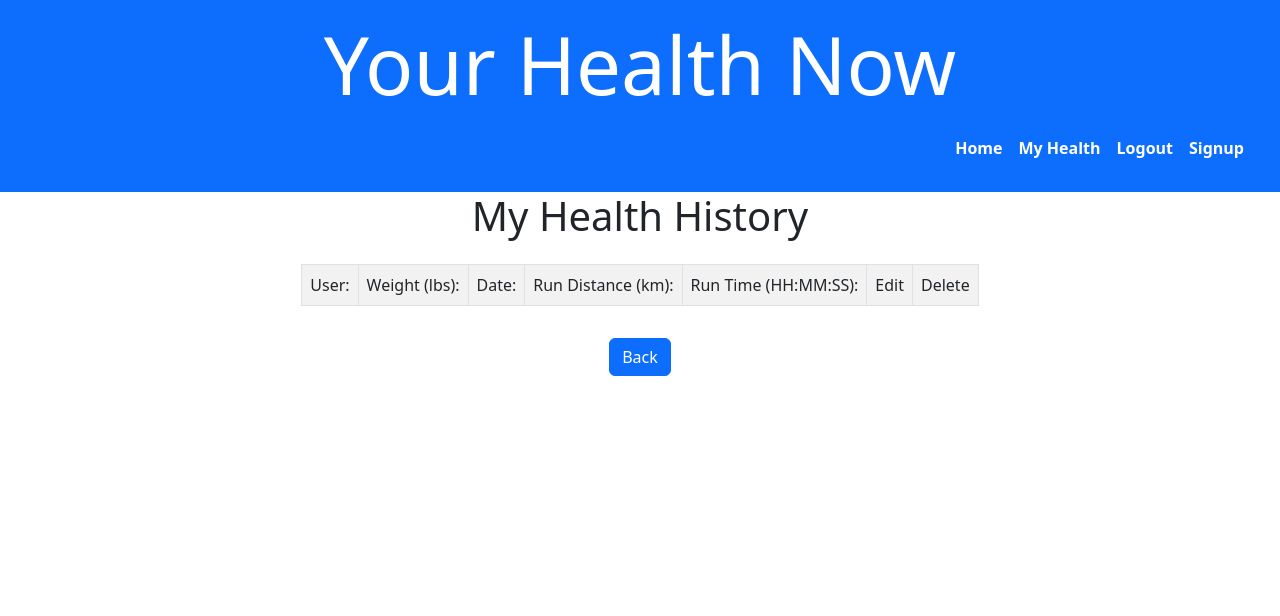
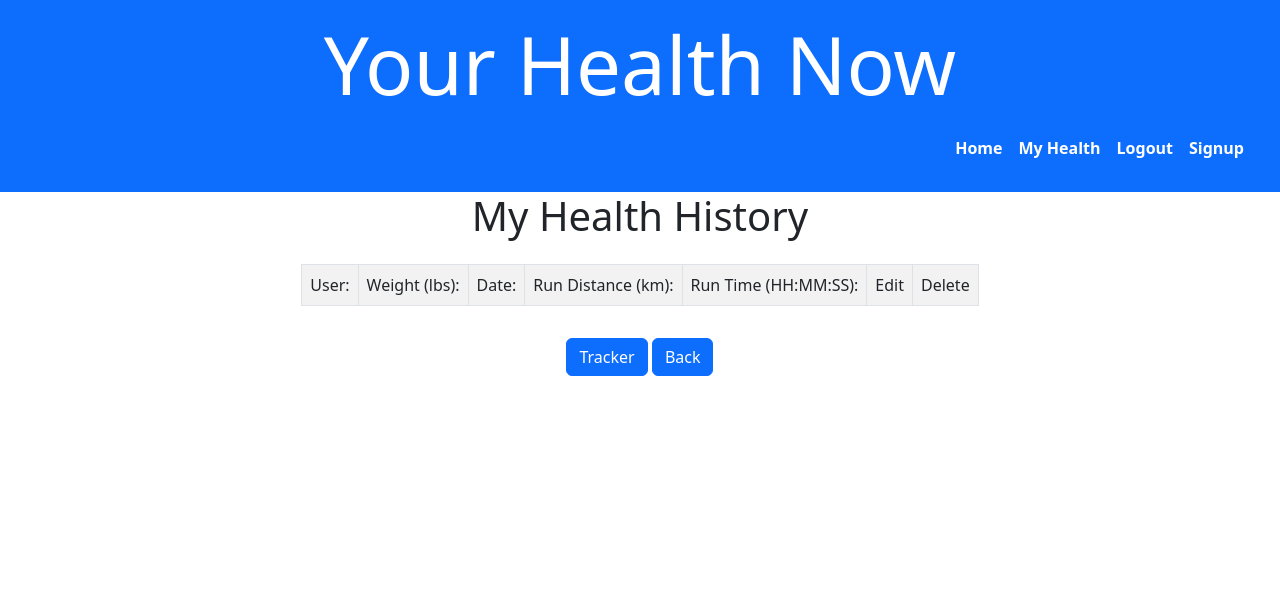
Before and after one commit to BenD2525/Your-Health-Now, a Django app: page /MyHealth/history in a window 1280 px wide. Shown: the top 616 px of the page. Run offline with Django 3.2, Linux system fonts and the light colour scheme; the visitor is signed in with stand-in values (Sample User, id 1); data that the repository does not hold is empty; some libraries are stand-ins or nearby versions.

Commit message:
Add tracker page

```diff
--- a/HealthHub/templates/health_hub_history.html
+++ b/HealthHub/templates/health_hub_history.html
@@ -47,6 +47,7 @@
             </table>
         </div>
     </div>
+    <a href="{% url 'HealthHub:health_hub_tracker' %}" class="btn btn-primary">Tracker</a>
     <a href="{% url 'HealthHub:health_hub' %}" class="btn btn-primary">Back</a>
 </div>
 {% endblock content %}
--- /dev/null
+++ b/HealthHub/templates/health_hub_tracker.html
@@ -0,0 +1,6 @@
+{% extends 'base.html' %}
+{% load static %}
+
+{% block content %}
+<p>tracker</p>
+{% endblock content %}
--- a/HealthHub/urls.py
+++ b/HealthHub/urls.py
@@ -8,6 +8,7 @@ app_name = 'HealthHub'
 urlpatterns = [
     path('', views.home, name='home'),
     path('MyHealth/', views.health_hub, name='health_hub'),
+    path('MyHealth/history/tracker', views.health_hub_tracker, name='health_hub_tracker'),
     path('MyHealth/update', views.UpdateHealth.as_view(), name='health_hub_update'),
     path('MyHealth/history', views.health_history, name='health_hub_history'),
     path('favicon.ico', RedirectView.as_view(url=staticfiles_storage.url("favicon.ico"))),
--- a/HealthHub/views.py
+++ b/HealthHub/views.py
@@ -62,6 +62,10 @@ def health_history(request):
     return render(request, 'health_hub_history.html', context)
 
 
+def health_hub_tracker(request):
+    return render(request, "health_hub_tracker.html")
+
+
 class UpdateHealth(View):
 
     def get(self, request, *args, **kwargs):
```
